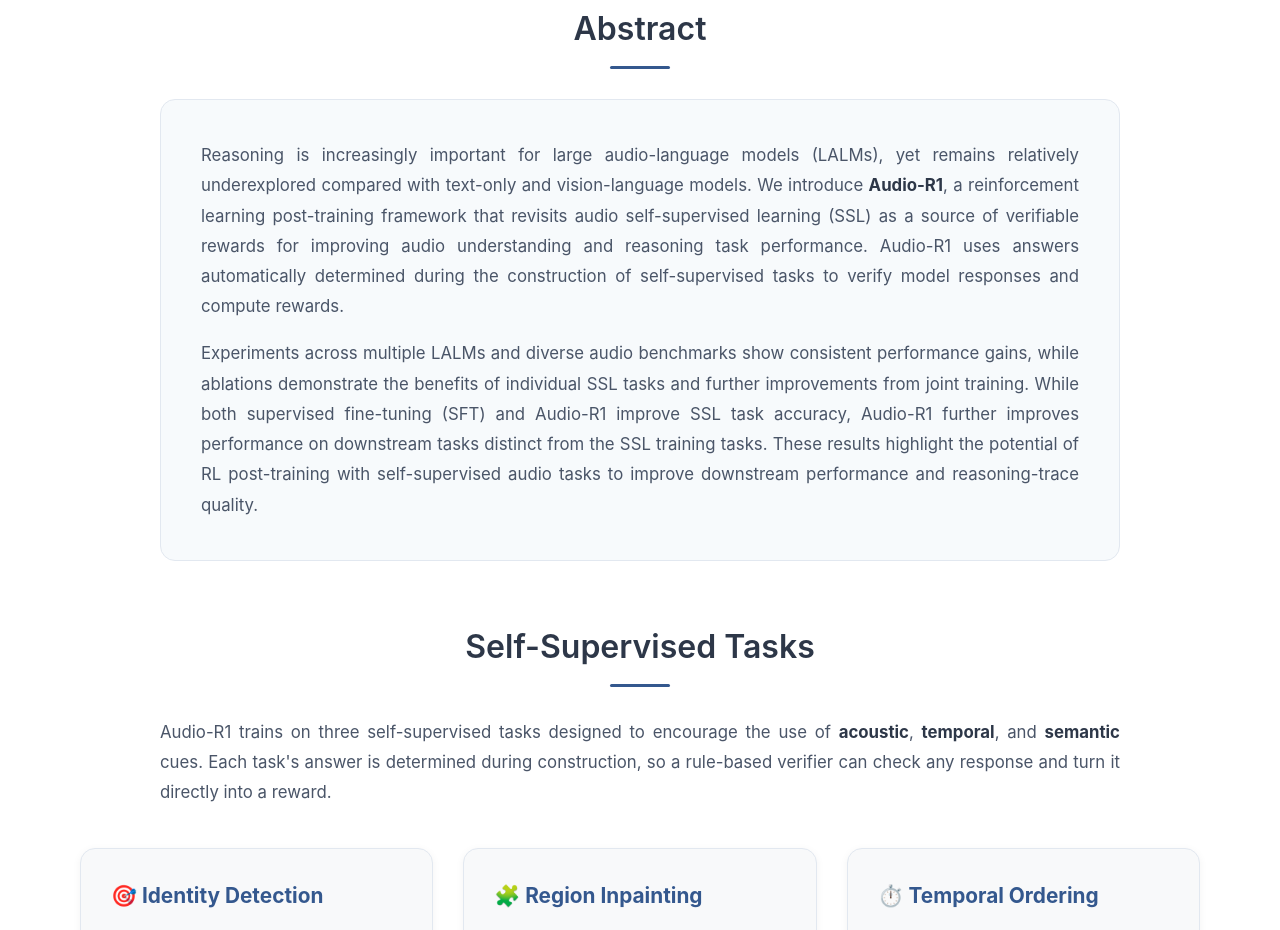
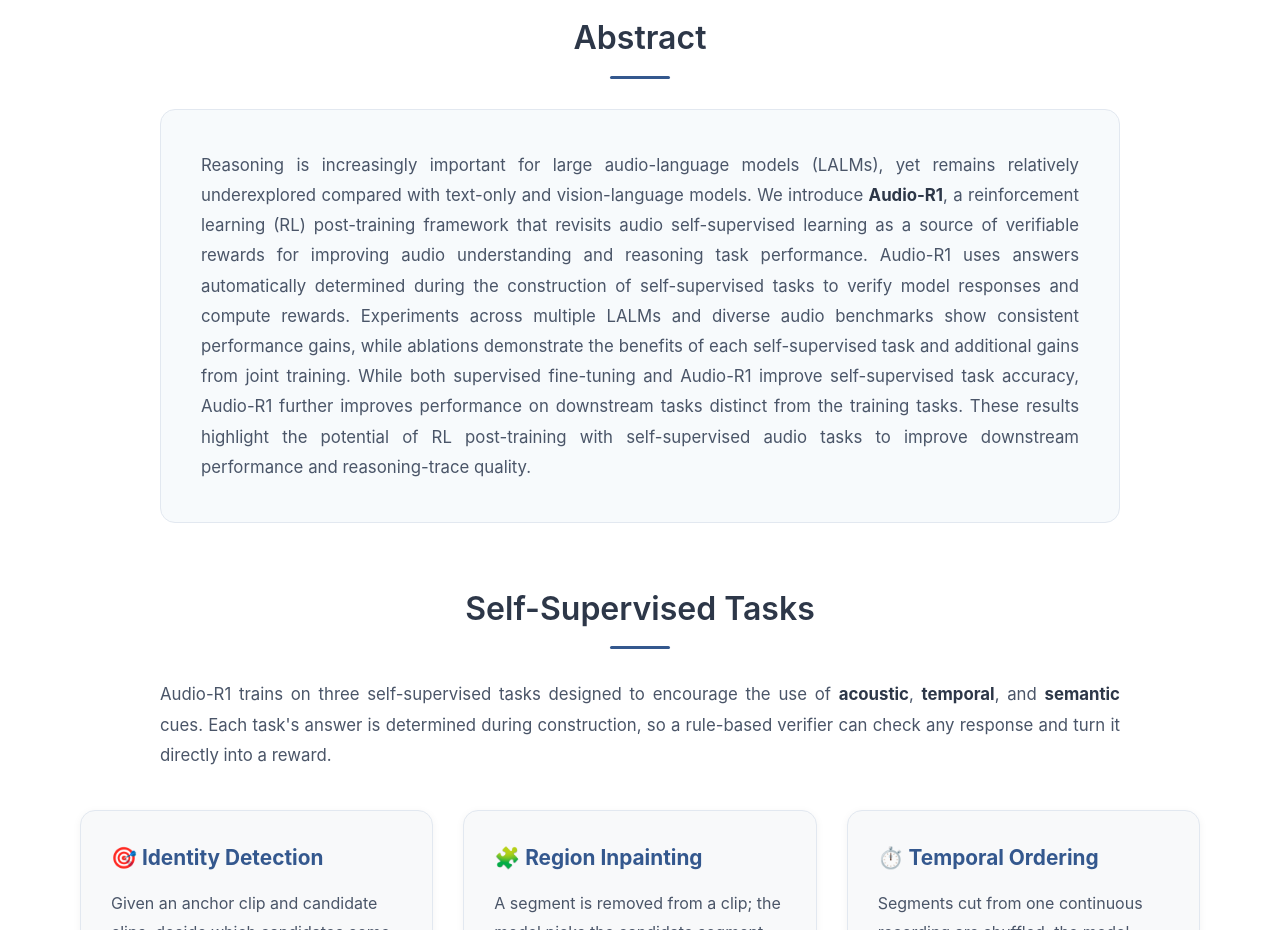
Before and after one commit to Audio-R1-ICASSP2027/Audio-R1, a plain HTML site: page index.html in a window 1280 px wide. Shown: the part 1870-2800 px from the top of the page. Drawn offline with Linux system fonts and the light colour scheme.

Commit message:
contents change

```diff
--- a/index.html
+++ b/index.html
@@ -82,12 +82,12 @@
     }
 
     h1 .project-name { font-size: 1.1em; font-weight: 800; }
-    h1 .name-a { color: #265992; }
-    h1 .name-b { color: #c74034; }
+    h1 .name-a,
+    h1 .name-b { color: #265992; }
     h1 .title-divider { margin: 0 0.3em 0 0; color: var(--primary); }
 
     .authors {
-      font-size: 1.05em;
+      font-size: 1.25em;
       margin: 25px auto;
       line-height: 1.8;
       max-width: 900px;
@@ -97,7 +97,7 @@
     .authors span { white-space: nowrap; }
 
     .affiliations {
-      font-size: 0.95em;
+      font-size: 1.1em;
       margin: 20px auto;
       line-height: 1.6;
       max-width: 800px;
@@ -456,20 +456,12 @@
       <h2 class="section-title">Abstract</h2>
       <div class="text-block abstract-box">
         <p>
-          Reasoning is increasingly important for large audio-language models (LALMs), yet remains relatively
-          underexplored compared with text-only and vision-language models. We introduce <b>Audio-R1</b>, a
-          reinforcement learning post-training framework that revisits audio self-supervised learning (SSL) as a
-          source of verifiable rewards for improving audio understanding and reasoning task performance.
-          Audio-R1 uses answers automatically determined during the construction of self-supervised tasks to
-          verify model responses and compute rewards.
-        </p>
-        <p>
-          Experiments across multiple LALMs and diverse audio benchmarks show consistent performance gains, while
-          ablations demonstrate the benefits of individual SSL tasks and further improvements from joint training.
-          While both supervised fine-tuning (SFT) and Audio-R1 improve SSL task accuracy, Audio-R1 further improves
-          performance on downstream tasks distinct from the SSL training tasks. These results highlight the
-          potential of RL post-training with self-supervised audio tasks to improve downstream performance and
-          reasoning-trace quality.
+          Reasoning is increasingly important for large audio-language models (LALMs), yet remains relatively underexplored compared with text-only and vision-language models.
+          We introduce <b>Audio-R1</b>, a reinforcement learning (RL) post-training framework that revisits audio self-supervised learning as a source of verifiable rewards for improving audio understanding and reasoning task performance.
+          Audio-R1 uses answers automatically determined during the construction of self-supervised tasks to verify model responses and compute rewards.
+          Experiments across multiple LALMs and diverse audio benchmarks show consistent performance gains, while ablations demonstrate the benefits of each self-supervised task and additional gains from joint training.
+          While both supervised fine-tuning and Audio-R1 improve self-supervised task accuracy, Audio-R1 further improves performance on downstream tasks distinct from the training tasks.
+          These results highlight the potential of RL post-training with self-supervised audio tasks to improve downstream performance and reasoning-trace quality.
         </p>
       </div>
     </div>
```
